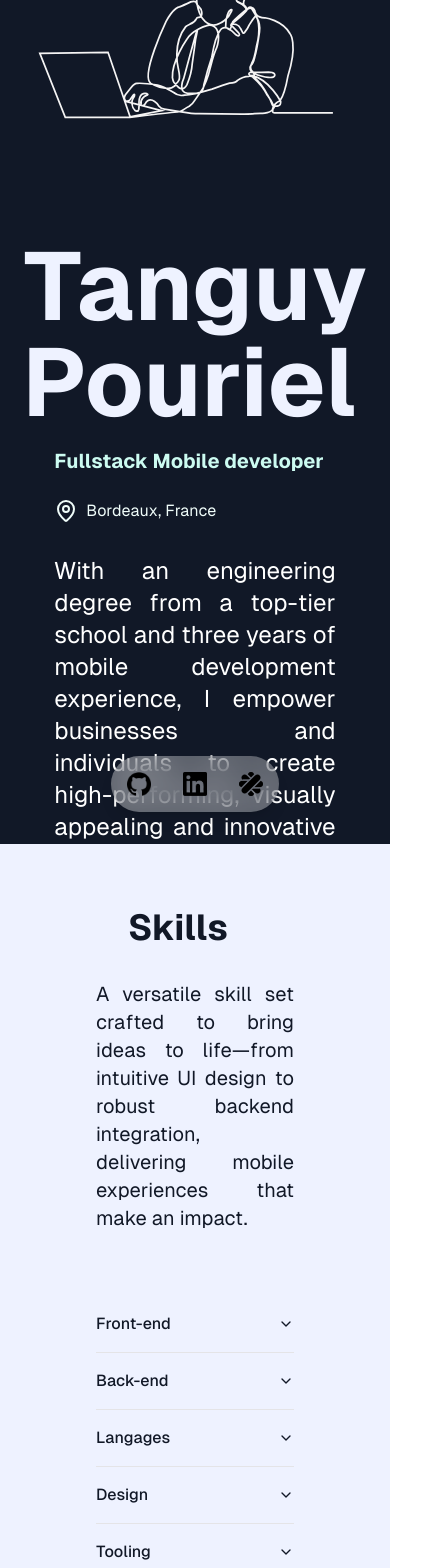
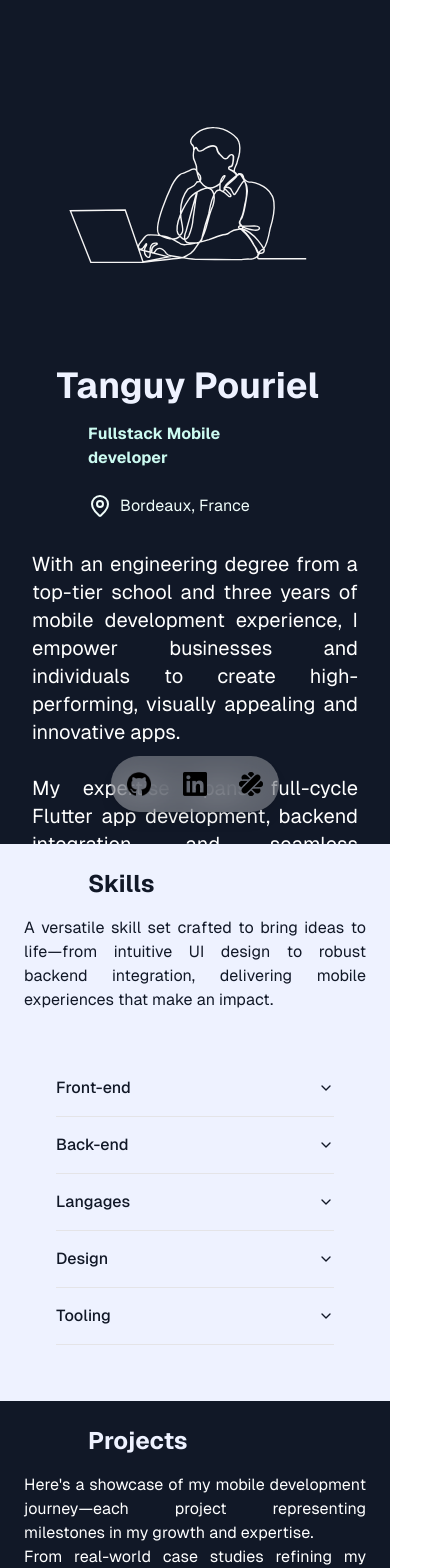
Before and after one commit to tanguypouriel/portfolio, a Next.js app: page / in a window 390 px wide. Shown: the top 1568 px of the page, 424 px wide, since content can reach past the window. Built offline with nearby package versions, Linux system fonts and the light colour scheme.

Commit message:
Adapt UI to small screens

```diff
--- a/src/app/components/about_me_section.tsx
+++ b/src/app/components/about_me_section.tsx
@@ -10,11 +10,11 @@ export default function AboutMeSection({ className }: AboutMeProps) {
     return (
         <section className={`h-screen flex flex-col items-center p-6 ${className}`}>
 
-            <div className="w-full h-2/3 flex flex-col-reverse md:flex-row items-center p-8">
+            <div className="w-full md:h-2/3 flex flex-col-reverse md:flex-row items-center p-8">
                 <div className='flex-[5_5_0%] flex flex-col items-center '>
                     <div className='flex flex-col gap-4'>
-                        <h2 className="text-8xl font-bold text-indigo-50">Tanguy Pouriel</h2>
-                        <h2 className="text-xl font-bold text-teal-100 mx-8">Fullstack Mobile developer</h2>
+                        <h2 className="text-4xl md:text-8xl font-bold text-indigo-50">Tanguy Pouriel</h2>
+                        <h2 className="text-md md:text-xl font-bold text-teal-100 mx-8">Fullstack Mobile developer</h2>
                         <div className='flex flex-row text-teal-50 mt-2'>
                             <MapPin className='mx-2 ml-8' />
                             Bordeaux, France
@@ -22,18 +22,19 @@ export default function AboutMeSection({ className }: AboutMeProps) {
                     </div>
                 </div>
 
-                <div className="flex-[2_2_0%] mb-8 ">
-                    {/* <p>txt here</p> */}
+                <div className="flex-[2_2_0%] mb-8">
                     <Animation />
                 </div>
             </div>
 
 
-            <p className="text-center text-2xl px-8 text-justify mx-8">
-                With an engineering degree from a top-tier school and three years of mobile development experience,
-                I empower businesses and individuals to create high-performing, visually appealing and innovative apps. <br /><br />
-                My expertise spans full-cycle Flutter app development, backend integration, and seamless deployment.
-            </p>
+            <div className='flex justify-center h-full'>
+                <p className="self-center justify-center text-center text-xl md:text-2xl px-2 md:px-8 text-justify md:mx-8">
+                    With an engineering degree from a top-tier school and three years of mobile development experience,
+                    I empower businesses and individuals to create high-performing, visually appealing and innovative apps. <br /><br />
+                    My expertise spans full-cycle Flutter app development, backend integration, and seamless deployment.
+                </p>
+            </div>
         </section>
     );
 }
--- a/src/app/components/contact_section.tsx
+++ b/src/app/components/contact_section.tsx
@@ -2,10 +2,10 @@ import Link from 'next/link';
 
 export default function ContactSection() {
     return (
-        <section className="flex flex-col items-center gap-4 w-full bg-indigo-50 p-16 pb-[200px] text-gray-900">
-            <h1 className="text-4xl font-bold mx-16 pb-6">Get in touch</h1>
+        <section className="flex flex-col items-center gap-4 w-full bg-indigo-50 p-6 md:p-16 pb-[120px] md:pb-[200px] text-gray-900">
+            <h1 className="text-2xl md:text-4xl font-bold md:mx-16 pb-6">Get in touch</h1>
 
-            <p className="text-center text-2xl">
+            <p className="text-center text-xl md:text-2xl">
                 Want to chat? Just send me a message<br/> on{' '}
                 <Link href="https://www.linkedin.com/in/tanguy-pouriel-020300159/" target="_blank" rel="noopener noreferrer" className="text-cyan-700 underline">
                     LinkedIn
--- a/src/app/components/skills_section.tsx
+++ b/src/app/components/skills_section.tsx
@@ -156,10 +156,12 @@ interface SkillsSectionProps {
 
 export default function SkillsSection({ className }: SkillsSectionProps) {
     return (
-        <section className={`flex flex-col items-center w-full bg-indigo-50 gap-4 p-16 text-gray-900 ${className}`}>
-            <h1 className="text-4xl font-bold self-start mx-16">Skills</h1>
+        <section className={`flex flex-col items-center w-full bg-indigo-50 gap-4 p-6 md:p-16 text-gray-900 ${className}`}>
+            <h1 className="text-2xl md:text-4xl font-bold self-start mx-16">Skills</h1>
 
-            <p className='text-justify p-4 mx-4 text-xl self-start'>
+{/* px-2 md:px-8 text-justify md:mx-8 */}
+
+            <p className='text-justify md:p-4 md:mx-4 text-md md:text-xl self-start'>
                 A versatile skill set crafted to bring ideas to life—from intuitive UI design to robust backend integration, delivering mobile experiences that make an impact.
             </p>
 
@@ -169,7 +171,7 @@ export default function SkillsSection({ className }: SkillsSectionProps) {
                         <AccordionItem key={index} value={`catgory-${index}`}>
                             <AccordionTrigger>{categoryTitle}</AccordionTrigger>
                             <AccordionContent>
-                                <div className="grid grid-cols-4 md:grid-cols-6 lg:grid-cols-8 gap-4 p-4 pt-8">
+                                <div className="grid grid-cols-3 md:grid-cols-6 lg:grid-cols-8 gap-4 p-4 pt-8">
                                     {categorySkills.map((skill, index) => <SkillItem key={index} skillData={skill} />)}
                                 </div>
                             </AccordionContent>
--- a/src/app/components/work_section.tsx
+++ b/src/app/components/work_section.tsx
@@ -7,10 +7,10 @@ interface WorkProps {
 
 export default function WorkSection({ className }: WorkProps) {
     return (
-        <section className={`flex flex-col items-center gap-4 p-16 ${className}`}>
-            <h1 className="text-4xl font-bold self-start mx-16 text-indigo-50">Projects</h1>
+        <section className={`flex flex-col items-center gap-4 p-6 md:p-16 ${className}`}>
+            <h1 className="text-2xl md:text-4xl font-bold self-start mx-16 text-indigo-50">Projects</h1>
 
-            <p className='text-justify p-4 mx-4 text-xl'>
+            <p className='text-justify md:p-4 md:mx-4 text-md  md:text-xl'>
                 Here&apos;s a showcase of my mobile development journey—each project representing milestones in my growth and expertise.<br />
                 From real-world case studies refining my skills to full-time projects with tangible impact, these works capture my dedication to creating seamless, high-performance mobile experiences.
             </p>
--- a/src/app/page.tsx
+++ b/src/app/page.tsx
@@ -14,11 +14,9 @@ export const metadata: Metadata = {
 
 export default async function Home() {
   return (
-    <>
     <div className="bg-gray-900 min-h-screen gap-16 font-[family-name:var(--font-geist-sans)]">
 
       <main className="flex flex-col items-center z-10 text-white">
-
         <AboutMeSection />
 
         <SkillsSection />
@@ -29,6 +27,5 @@ export default async function Home() {
         <FloatingMenu />
       </main>
     </div>
-    </>
   );
 }
```
Lines whose indentation alone changed are shown as unchanged.
